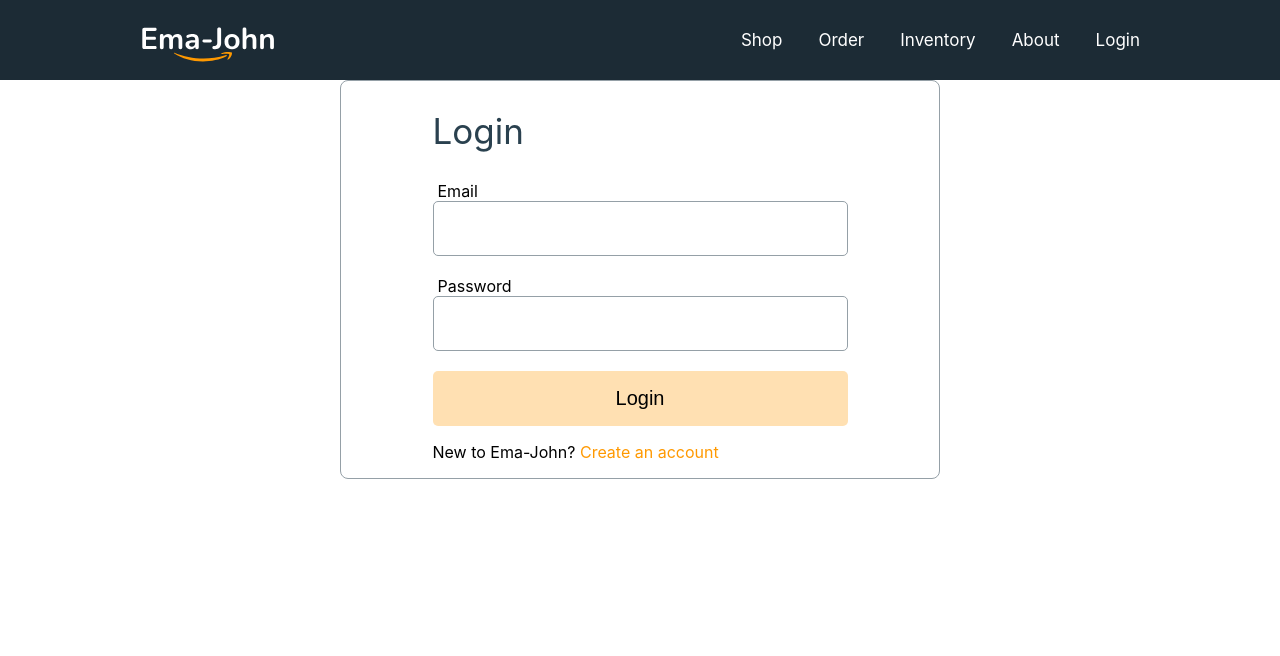
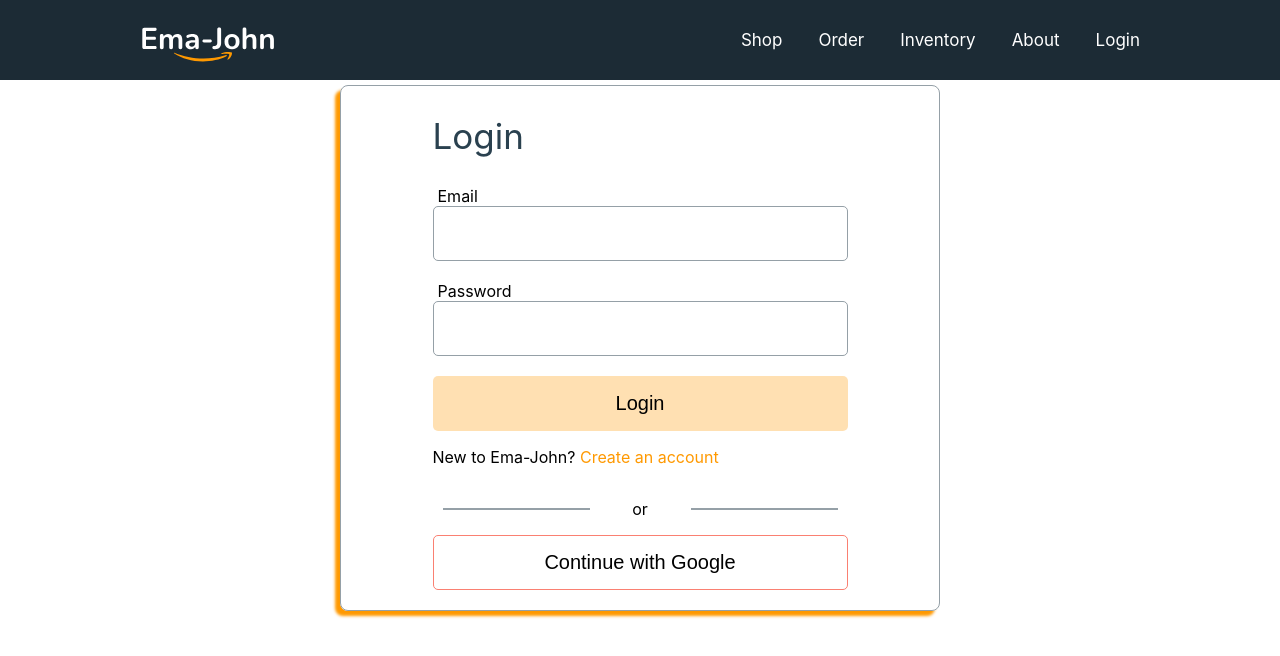
Before and after one commit to rahathossain3/ema-jone-client_side-module-67, a React (Create React App) app: page /login in a window 1280 px wide. Shown: the top 656 px of the page. Built offline with nearby package versions, Linux system fonts and the light colour scheme.

Commit message:
login from design done

```diff
--- a/src/components/Login/Login.css
+++ b/src/components/Login/Login.css
@@ -7,6 +7,9 @@
     border-radius: 8px;
     display: flex;
     justify-content: center;
+    /* own work ---- */
+    margin-top: 5px;
+    box-shadow: -5px 5px 3px #FF9900;
 }
 
 .input-group {
@@ -47,3 +50,29 @@
     color: #FF9900;
     text-decoration: none;
 }
+
+.from-line {
+    display: flex;
+    justify-content: space-between;
+    align-items: center;
+}
+
+
+/* own work  */
+.hr-line {
+    border: 1px solid #95A0A7;
+    width: 145px;
+    height: 0;
+    margin-left: 10px;
+    margin-right: 10px;
+}
+
+.sign-in-google {
+    width: 415px;
+    height: 55px;
+    background-color: white;
+    border-radius: 5px;
+    border: 1px solid salmon;
+    font-size: 20px;
+    margin-bottom: 20px;
+}
--- a/src/components/Login/Login.js
+++ b/src/components/Login/Login.js
@@ -25,6 +25,16 @@ const Login = () => {
                 <p>
                     New to Ema-John? <Link className='from-link' to='/signup'>Create an account</Link>
                 </p>
+
+                {/* own work --------- */}
+
+                <div className='from-line'>
+                    <div className='hr-line'></div>
+                    <p>or</p>
+                    <div className='hr-line'></div>
+                </div>
+
+                <button className='sign-in-google'>Continue with Google</button>
             </div>
 
         </div>
```
